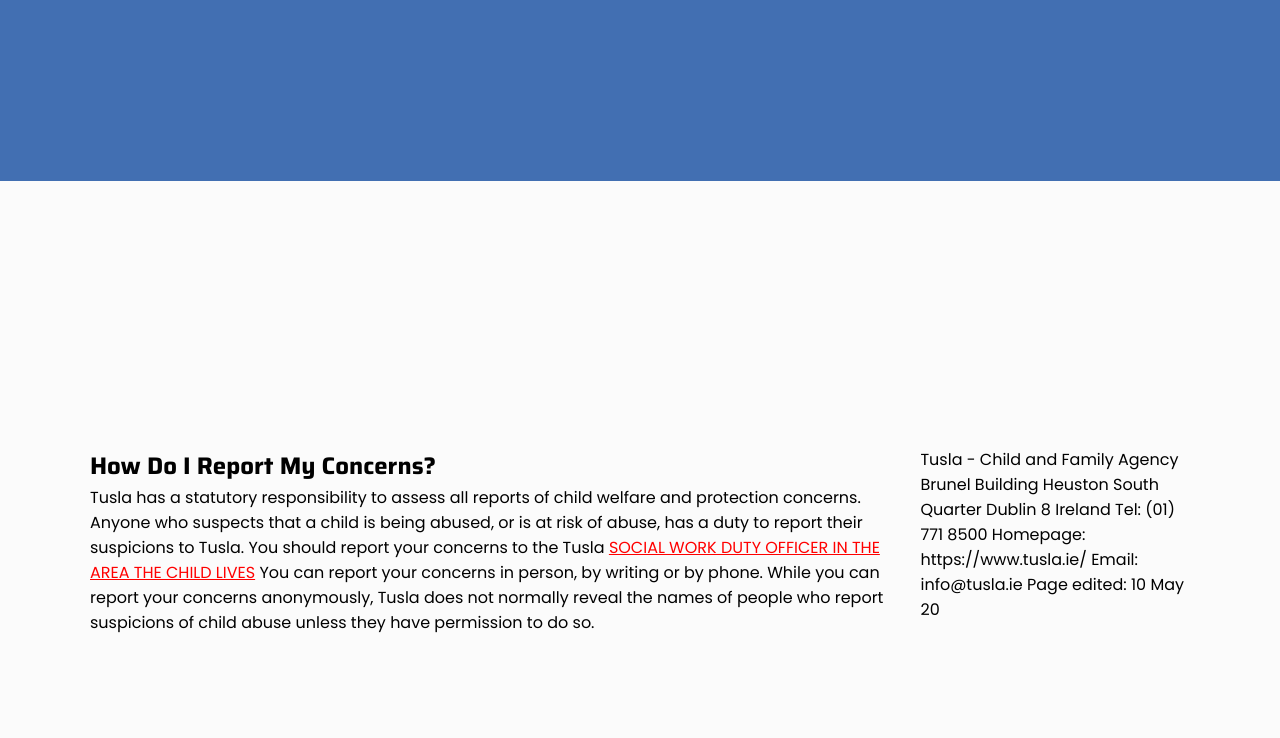
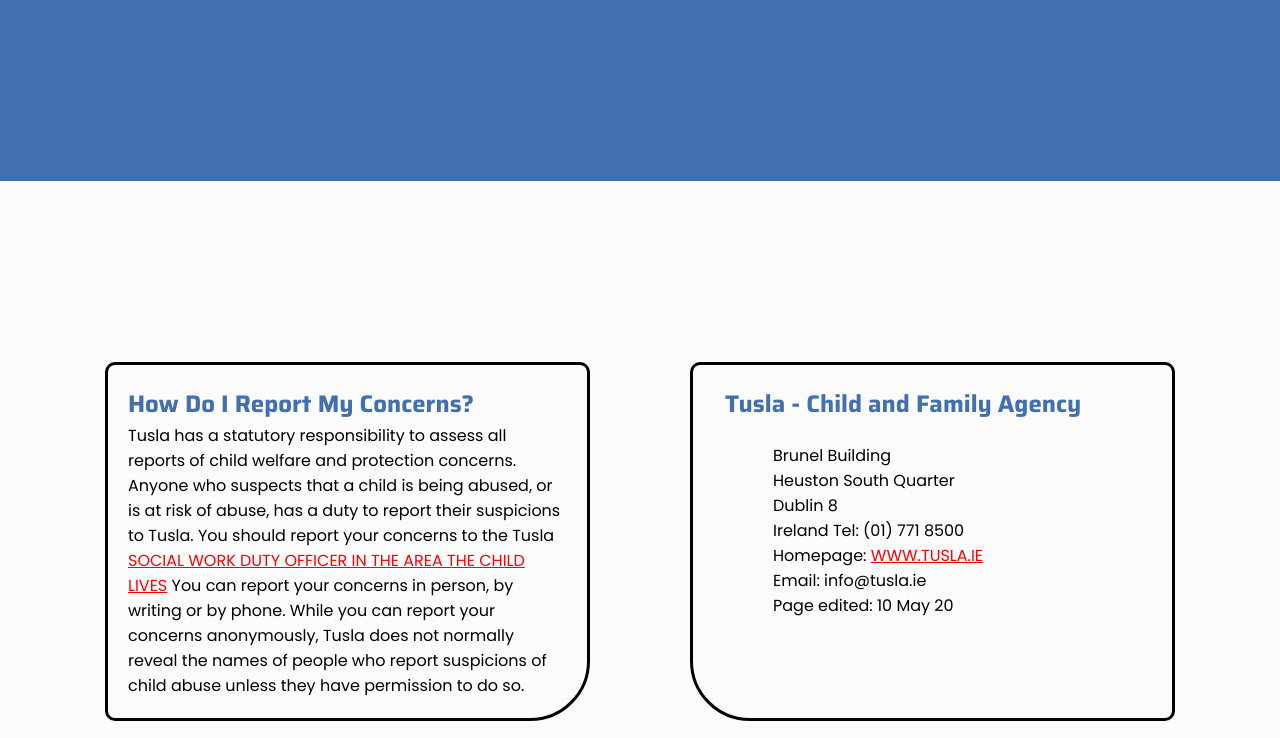
Before and after one commit to mhmdbaashn/safeguarding-roblox, a plain HTML site: page assets/index.html in a window 1280 px wide. Shown: the part 2059-2797 px from the top of the page. Drawn offline with Linux system fonts and the light colour scheme.

Commit message:
Added content to report section

```diff
--- a/assets/css/style.css
+++ b/assets/css/style.css
@@ -5,7 +5,6 @@
     margin: 0;
     padding: 0;
     box-sizing: border-box;
-
     scroll-behavior: smooth;
 }
 
@@ -37,10 +36,14 @@
 
 .container {
   max-width: 1100px;
-  margin: auto;
+  margin: 0 auto;
+  padding: 0 15px;
   display: flex;
-  justify-content: space-around;
+  justify-content: space-between;
+  gap: 100px;
+
 }
+  /* Header Start */
 
 header {
     height: 100vh;
@@ -140,23 +143,35 @@
     color: #e4b95b;
   }
 
+  /* <!-- Header End --> */
+
+  /* Partner Guid Section Start */
 
   #partner-guid {
+    background-color: #FBFBFB;
     height: 90vh;
     display: flex;
-  justify-content: flex-end;
+    justify-content: space-between;
     align-items: center;
-  background-color: #FBFBFB;
+
+
+  }
+  .partner-content{
+
+    display: flex;
+    justify-content: center;
+    align-items: center;
+    gap: 30px ;
 }
 
 
 
-#partner-guid .partner-content {
 
-  display: flex;
-  flex-direction: column;
 
-}
+  /* Partner Guid Section Start */
+
+
+
 #resourses {
   height: 90vh;
   display: flex;
@@ -174,22 +189,55 @@
 
 
 #report {
+  background-color: #FBFBFB;
     height: 90vh;
     display: flex;
-  justify-content: flex-end;
+    justify-content: space-evenly;
     align-items: center;
-  background-color: #FBFBFB;
 }
-
 
 
 #report .report-content {
 
-  display: flex;
-  flex-direction: column;
+  width: 50%;
+  border: 3px solid black;
+  border-radius: 10px 10px 60px 10px;
+  padding: 20px
+}
+
+#report .report-content h2 {
+  color:  #426FB2;
 
 }
+
 #report .report-content a {
   color: red;
   text-decoration: underline;
 }
+
+#report .call {
+
+  width: 50%;
+
+  border: 3px solid black;
+  border-radius: 10px 10px 10px 60px;
+  padding: 20px
+
+}
+
+#report .call h2 {
+color:  #426FB2;
+padding: 0 12px;
+}
+#report .call p {
+padding: 20px 60px;
+line-height: 25px;
+}
+
+#report .call a {
+
+color: red;
+text-decoration: underline;
+
+
+}
--- a/assets/index.html
+++ b/assets/index.html
@@ -48,23 +48,32 @@
     </header>
     <!-- Header End -->
     <main>
-        <!-- Partner Guid Start -->
+        <!-- Partner Guid Section Start -->
         <section id="partner-guid">
             <div class="container">
                 <div class="partner-content">
+                    <div class="col1">
                         <h1>Children viewing harmful content while gaming
                             ?</h1>
-                    <p>The Roblox boom is giving some parents pause, as they wonder if the game's multiplayer format and
+                        <p>The Roblox boom is giving some parents pause, as they wonder if the game's multiplayer format
+                            and
                             free and open communication policy are safe for kids. As with any video game with these
                             features, there are some risks, but overall, Roblox can be a safe gaming platform for older
                             children according to experts—especially when parents take some precautions.
-                        Here, we dive into what Roblox is, potential risks you should know about, and how you can keep
+                            Here, we dive into what Roblox is, potential risks you should know about, and how you can
+                            keep
                             your child safe from the risks experts want all parents to know about.</p>
 
+                        <div class="col2">
+                            <h2>Lorem ipsum dolor sit amet.</h2>
+                            <p>Lorem ipsum dolor sit amet, consectetur adipisicing elit. Nam, sint.</p>
+                        </div>
+
+                    </div>
                 </div>
 
                 <div .class="iframe">
-                    <iframe width="560" height="315" src="https://www.youtube.com/embed/pWzhE8fUi7E?si=4NgnWew3bOapKKs5"
+                    <iframe width="400" height="280" src="https://www.youtube.com/embed/pWzhE8fUi7E?si=4NgnWew3bOapKKs5"
                         title="YouTube video player" frameborder="0"
                         allow="accelerometer; autoplay; clipboard-write; encrypted-media; gyroscope; picture-in-picture; web-share"
                         referrerpolicy="strict-origin-when-cross-origin" allowfullscreen></iframe>
@@ -72,6 +81,8 @@
                 </div>
             </div>
         </section>
+        <!-- Partner Guid Section End -->
+        <!--  Resourses Section Satrt -->
 
         <section id="resourses">
             <div class="container">
@@ -96,13 +107,17 @@
                 </div>
             </div>
         </section>
+        <!--  Resourses Section End -->
         <section id="report">
             <div class="container">
+                <!-- <h1>Report Your Concern</h1> -->
                 <div class="report-content">
-                    <h1>How Do I Report My Concerns?</h1>
+                    <h2>How Do I Report My Concerns?</h2>
                     <p>Tusla has a statutory responsibility to assess all reports of child welfare and protection
                         concerns. Anyone who suspects that a child is being abused, or is at risk of abuse, has a duty
-                        to report their suspicions to Tusla. You should report your concerns to the Tusla <a href="https://www.tusla.ie/children-first/contact-a-social-worker3/">social work duty officer in the area the child lives</a>
+                        to report their suspicions to Tusla. You should report your concerns to the Tusla <a
+                            href="https://www.tusla.ie/children-first/contact-a-social-worker3/" target="_blank">social work duty
+                            officer in the area the child lives</a>
 
                         You can report your concerns in person, by writing or by phone. While you can report your
                         concerns anonymously, Tusla does not normally reveal the names of people who report suspicions
@@ -110,18 +125,20 @@
 
                 </div>
                 <div class="call">
-
-                    Tusla - Child and Family Agency
-Brunel Building
-Heuston South Quarter
-Dublin 8
+                    <h2>Tusla - Child and Family Agency
+                    </h2>
+                    <p>
+                        Brunel Building <br>
+                        Heuston South Quarter <br>
+                        Dublin 8 <br>
                         Ireland
 
-Tel: (01) 771 8500
-Homepage: https://www.tusla.ie/
-Email: info@tusla.ie
+                        Tel: (01) 771 8500 <br>
+                        Homepage: <a href=" https://www.tusla.ie/" target="_blank">www.tusla.ie </a><br>
+                        Email: info@tusla.ie <br>
                         Page edited: 10 May 20
 
+                    </p>
                 </div>
 
 
@@ -129,147 +146,9 @@
         </section>
 
     </main>
-    <!-- <footer id="footer">
-        <p>Copyright &copy; 2024 All rights reserved | made by <b> Mohammed Baashn </b></p>
-    </footer> -->
-
-    <!-- <header>
 
 
 
-        <!-- <main>
-
-
-            <section class="section" id="home">
-
-                <div class="test">
-
-                    <h1>who is responsible for safeguarding</h1>
-                    <p class="first-p">It is everyone’s responsibility to protect children and young people and keep
-                        them safe.
-                        It is important that families, communities and professionals can recognise when a child or young
-                        person
-                        is being harmed and that they know what action to take in response.</p>
-                </div>
-
-                <div class="img1">
-                    <img src="images/Roblox-768x512.jpg" alt="">
-                </div>
-
-            </section>
-
-            <section class="section" id="Partner Guid">
-
-                <div class="test">
-
-                    <h1>who is responsible for safeguarding</h1>
-                    <p class="first-p">It is everyone’s responsibility to protect children and young people and keep
-                        them safe.
-                        It is important that families, communities and professionals can recognise when a child or young
-                        person
-                        is being harmed and that they know what action to take in response.</p>
-                </div>
-
-                <div class="img1">
-                    <img src="images/Roblox-768x512.jpg" alt="">
-                </div>
-
-            </section>
-
-            <section class="section" id="Resourses">
-
-                <div class="test">
-
-                    <h1>who is responsible for safeguarding</h1>
-                    <p class="first-p">It is everyone’s responsibility to protect children and young people and keep
-                        them safe.
-                        It is important that families, communities and professionals can recognise when a child or young
-                        person
-                        is being harmed and that they know what action to take in response.</p>
-                </div>
-
-                <div class="img1">
-                    <img src="images/Roblox-768x512.jpg" alt="">
-                </div>
-
-            </section>
-
-        </main>
-
-
-
-
-
-        <footer>
-            Footer
-        </footer>
-
-
-
-    <section class="parent-roblox" id="guide">
-        <div class="col1">
-
-
-            <div class="col1-text">
-
-                <h3 ">How can I help my child stay safe while playing Roblox? </h3>
-         <p>There are other <a href="
-                    https://www.internetmatters.org/parental-controls/entertainment-search-engines/roblox/"
-                    target="_blank">aaparental controls</a> that can be used in the game to ensure Roblox is super safe
-                    for younger players. It’s worth checking out the <a href="https://corp.roblox.com/parents/"
-                        target="_blank" rel="noopener noreferrer external" data-wpel-link="external"
-                        class="external-link">Roblox website<i class="fa-solid fa-arrow-up-right-from-square"></i></a>
-                    for guidance.
-
-                    First, it is important that you enter the correct date of birth for your child’s account. This will
-                    trigger the appropriate safe-chat with a higher level of filtering. Additionally, this means you
-                    will get a separate parent login so you can check up on your child’s interactions.</b> <br><b></b>
-
-                    <b>You should limit games to those curated by Roblox staff as : </b>
-                    <br>
-                    * Log in to roblox.com
-                    <br>
-
-                    * Click the Gear icon in the top right
-                    <br>
-
-                    * Select Settings then Security
-                    <br>
-
-                    * Enable the Account Restrictions slider.</p>
-            </div>
-        </div>
-        <div class="col2">
-            <div class="col2-text">
-
-                <iframe width="560" height="315" src="https://www.youtube.com/embed/pWzhE8fUi7E?si=4NgnWew3bOapKKs5"
-                    title="YouTube video player" frameborder="0"
-                    allow="accelerometer; autoplay; clipboard-write; encrypted-media; gyroscope; picture-in-picture; web-share"
-                    referrerpolicy="strict-origin-when-cross-origin" allowfullscreen></iframe>
-
-            </div>
-
-        </div>
-
-
-    </section>
-    <section class="resourses" id="resourses">
-        <div class="col3">
-
-            <div class="col3-text">
-                <h3 ">How do I report my concerns? </h3>
-            <p>Lorem ipsum dolor sit amet consectetur adipisicing elit. Voluptates, voluptatibus quis nobis quibusdam veniam sed itaque quas. Quo tempora, harum beatae maxime ipsam soluta facilis tenetur explicabo. Ab, neque ipsa.</p>
-        </div>
-        </div>
-
-    <div class=" col4">
-                    <div class="col4-text">
-                        <h3 ">How can I help my child stay safe while playing Roblox? This is the question that a lot of parents grapple with when it comes to the popular platform. </p>
-            <p>Lorem ipsum dolor sit amet consectetur adipisicing elit. Voluptates, voluptatibus quis nobis quibusdam veniam sed itaque quas. Quo tempora, harum beatae maxime ipsam soluta facilis tenetur explicabo. Ab, neque ipsa.</p>
-        </div>
-    </div>
-</section>
-     -->
 </body>
 
 </html>
```
Lines whose indentation alone changed are shown as unchanged.
